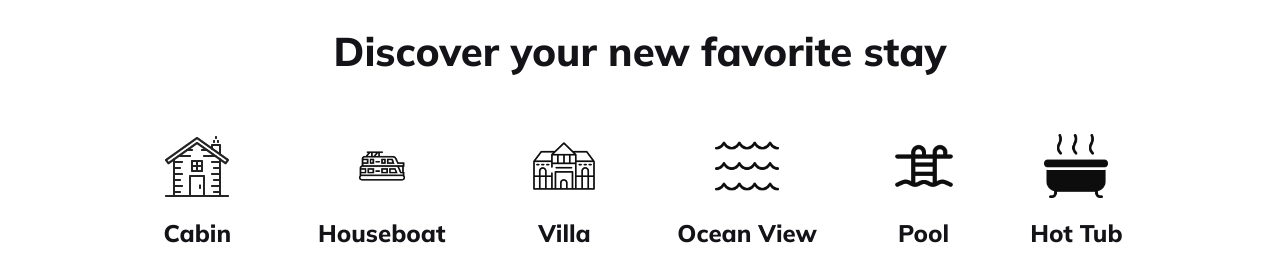
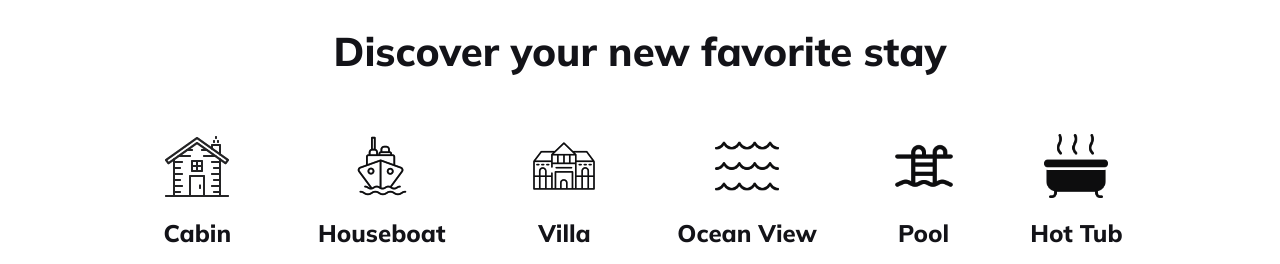
Before and after one commit to TahmidTausif/assignment-2-vintage-travels, a plain HTML site: page index.html in a window 1280 px wide. Shown: the part 1480-1744 px from the top of the page. Drawn offline with Linux system fonts and the light colour scheme; a small style sheet from the web is missing.

Commit message:
icon updated

```diff
--- a/index.html
+++ b/index.html
@@ -323,7 +323,7 @@
                                     <h4>Cabin</h4>
                                 </div>
                                 <div class="stay">
-                                    <img src="images/icons8-houseboat-100.png" alt="">
+                                    <img src="images/icons8-cruise-64.png" alt="">
                                     <h4>Houseboat</h4>
                                 </div>
                                 <div class="stay">
```
Also changed, not shown: images/icons8-cruise-64.png (added).
